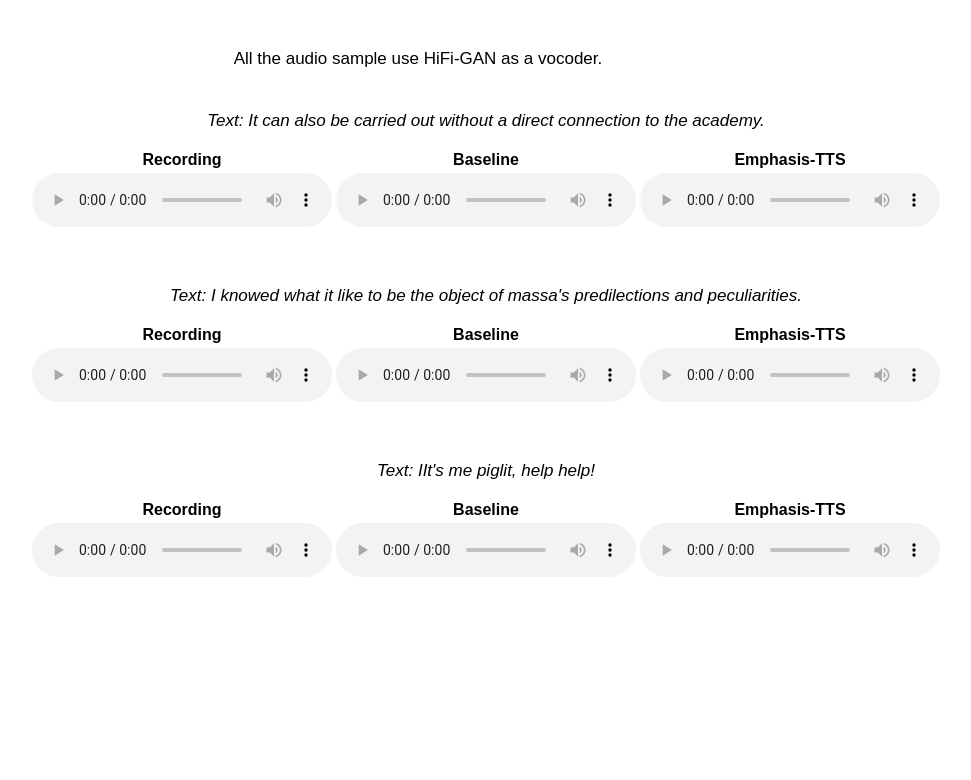
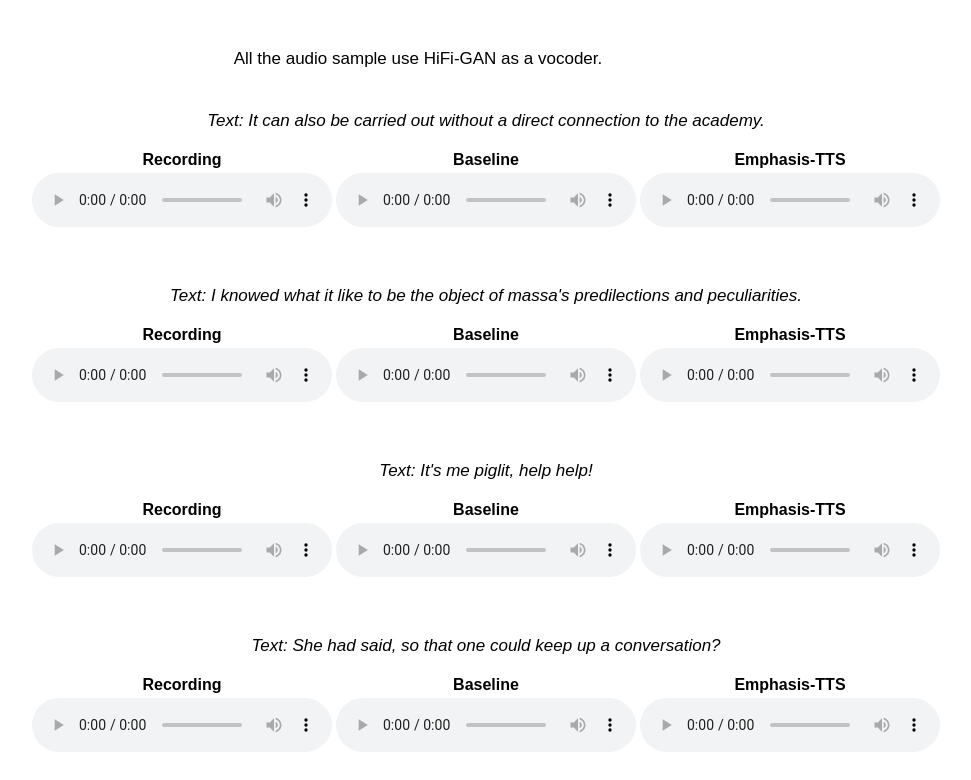
Before and after one commit to yongmin96/Emphasis-TTS, a plain HTML site: page index.html in a window 1280 px wide. Shown: the part 687-1467 px from the top of the page, without its empty margins (222-1193 px from the left). Before the commit the page ends 1292 px from the top, so only its background shows below. Drawn offline with Linux system fonts and the light colour scheme.

Commit message:
Update index.html

```diff
--- a/index.html
+++ b/index.html
@@ -74,7 +74,7 @@
 
     <div class="container-sample1">
       <div class="centered-sample1">
-        <p class="sample1">Text: IIt's me piglit, help help!</p>
+        <p class="sample1">Text: It's me piglit, help help!</p>
         <table>
           <thead>
             <tr>
@@ -94,5 +94,27 @@
       </div>
     </div>
 
+    <div class="container-sample1">
+      <div class="centered-sample1">
+        <p class="sample1">Text: She had said, so that one could keep up a conversation?</p>
+        <table>
+          <thead>
+            <tr>
+              <th>Recording</th>
+              <th>Baseline</th>
+              <th>Emphasis-TTS</th>
+            </tr>
+          </thead>
+          <tbody>
+            <tr>
+              <td><audio controls="controls">  <source type="audio/wav" src="data/recording/recording_4.wav" />&lt;/source&gt; </audio></td>
+              <td><audio controls="controls">  <source type="audio/wav" src="data/baseline/baseline_4.wav" />&lt;/source&gt; </audio></td>
+              <td><audio controls="controls">  <source type="audio/wav" src="data/our/our_4.wav" />&lt;/source&gt; </audio></td>
+            </tr>
+          </tbody>
+        </table>
+      </div>
+    </div>
+
   </body>
 </html>
```
